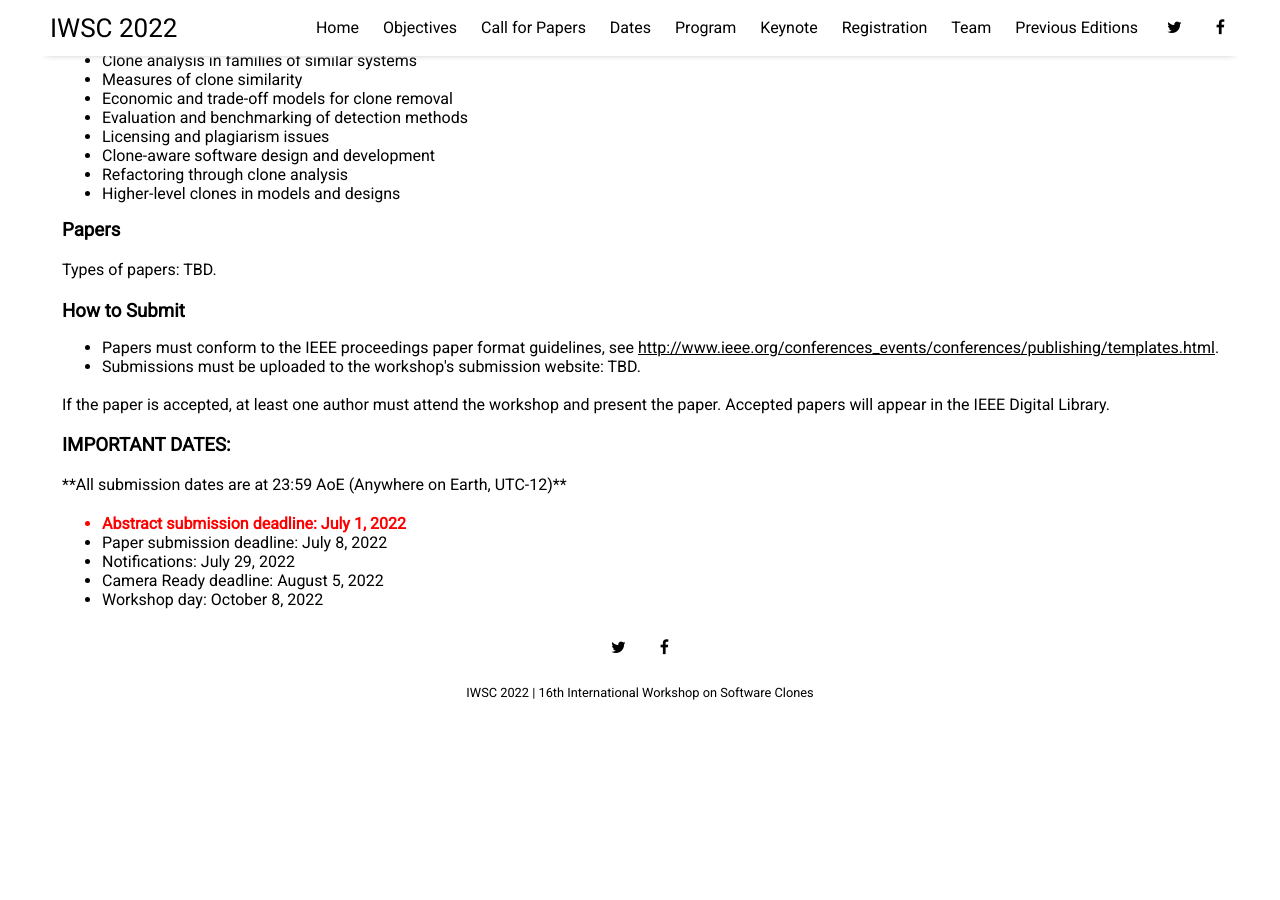
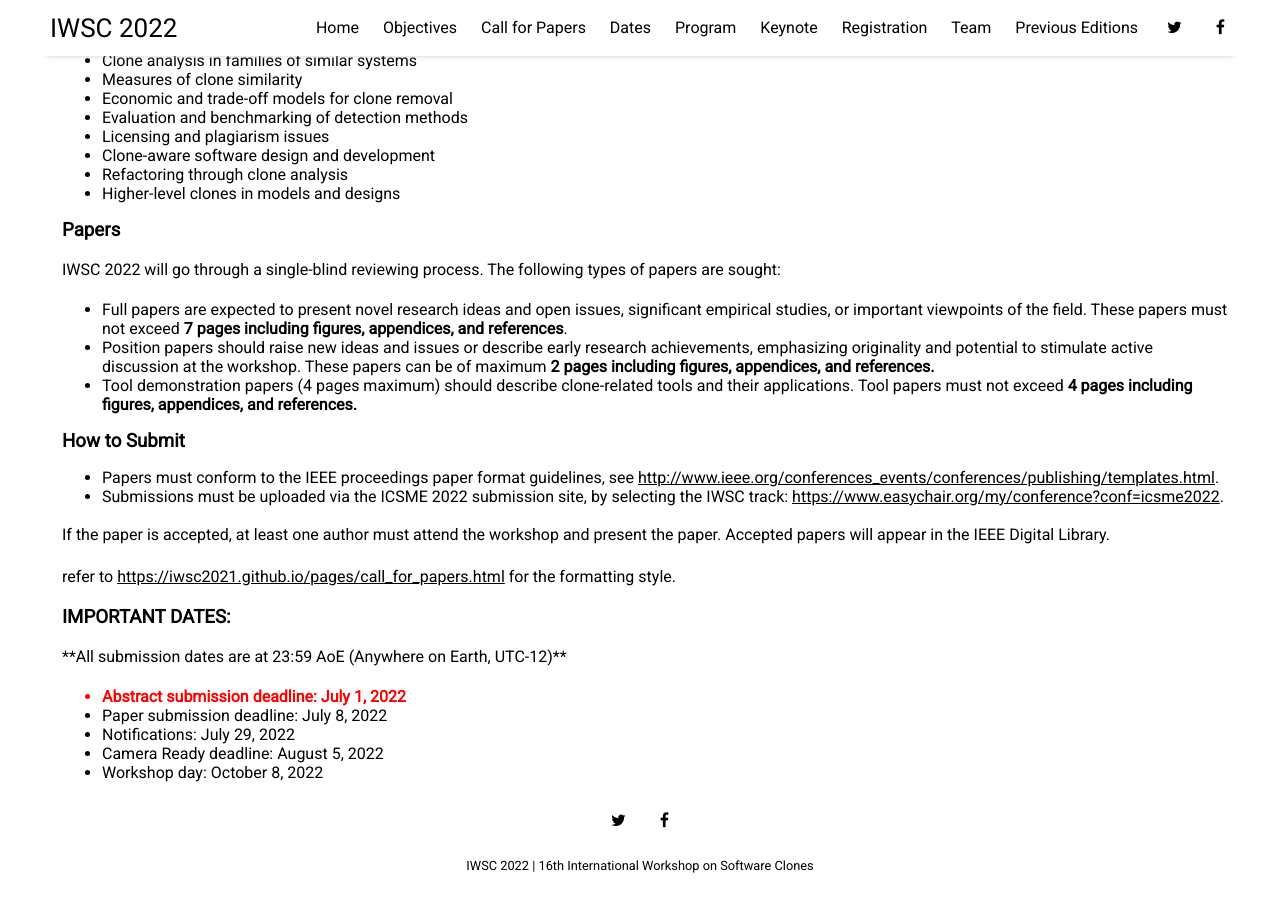
Before and after one commit to iwsc2023/iwsc2023.github.io, a Jekyll site: the page built from pages/call_for_papers.html, in a window 1280 px wide and 900 px high, scrolled down 849 px. Built offline with Jekyll 4.4.1, drawn with Linux system fonts in a browser that asks for light colours; nearby versions of some CDN libraries; before the commit the page ends 1580 px from its top, so only the background shows below that.

Commit message:
edit papers page

```diff
--- a/pages/call_for_papers.html
+++ b/pages/call_for_papers.html
@@ -65,33 +65,24 @@ The following types of papers are sought:</p>
 --->
 
 <h3>Papers</h3>
-<p> Types of papers: TBD. </p>
-<!--- <p>IWSC 2022 will go through a single-blind reviewing process. The following types of papers are sought:</p>
+<p>IWSC 2022 will go through a single-blind reviewing process. The following types of papers are sought:</p>
 
 <ul>
-<li>Full papers are expected to present novel research ideas
-and open issues, significant empirical studies, or important viewpoints of
-the field. These papers must not exceed <b>7 pages including figures, appendices, and references.</b>
+<li>Full papers are expected to present novel research ideas and open issues, significant empirical studies, or important viewpoints of the field. These papers must not exceed <b>7 pages including figures, appendices, and references</b>.
 
-<li>Position papers should raise new ideas and issues or
-describe early research achievements, emphasizing originality and potential
-to stimulate active discussion at the workshop. These papers can be of maximum <b>2 pages including figures, appendices, and references.</b>
+<li>Position papers should raise new ideas and issues or describe early research achievements, emphasizing originality and potential to stimulate active discussion at the workshop. These papers can be of maximum <b>2 pages including figures, appendices, and references.</b>
 
-<li>Tool demonstration papers (4 pages maximum) should describe clone-related
-tools and their applications. Tool papers must not exceed <b>4 pages including figures, appendices, and references.</b>
+<li>Tool demonstration papers (4 pages maximum) should describe clone-related tools and their applications. Tool papers must not exceed <b>4 pages including figures, appendices, and references.</b>
 </ul>
 
-<p>All types of papers will be formally reviewed by at least three members of
-the program committee. Submissions should be relevant to the goals of the
-workshop and hold potential for lively discussion and debate.</p>
---->
 <h3>How to Submit</h3>
 <ul>
 <li>Papers must conform to the IEEE proceedings paper format guidelines, see <a href="http://www.ieee.org/conferences_events/conferences/publishing/templates.html" target="_blank">http://www.ieee.org/conferences_events/conferences/publishing/templates.html</a>.
-<li>Submissions must be uploaded to the workshop's submission website: TBD.
+<li>Submissions must be uploaded via the ICSME 2022 submission site, by selecting the IWSC track: <a href="https://www.easychair.org/my/conference?conf=icsme2022" target="_blank">https://www.easychair.org/my/conference?conf=icsme2022</a>.
 </ul>
 
 <p>If the paper is accepted, at least one author must attend the workshop and present the paper. Accepted papers will appear in the IEEE Digital Library.</p>
+<p>refer to <a href="https://iwsc2021.github.io/pages/call_for_papers.html" target="_blank">https://iwsc2021.github.io/pages/call_for_papers.html</a> for the formatting style.</p>
 
 <!---
 <p>Papers must conform to the <a href="https://www.ieee.org/conferences/publishing/templates.html" target="_blank">
```
Also changed, not shown: 2 other files.
